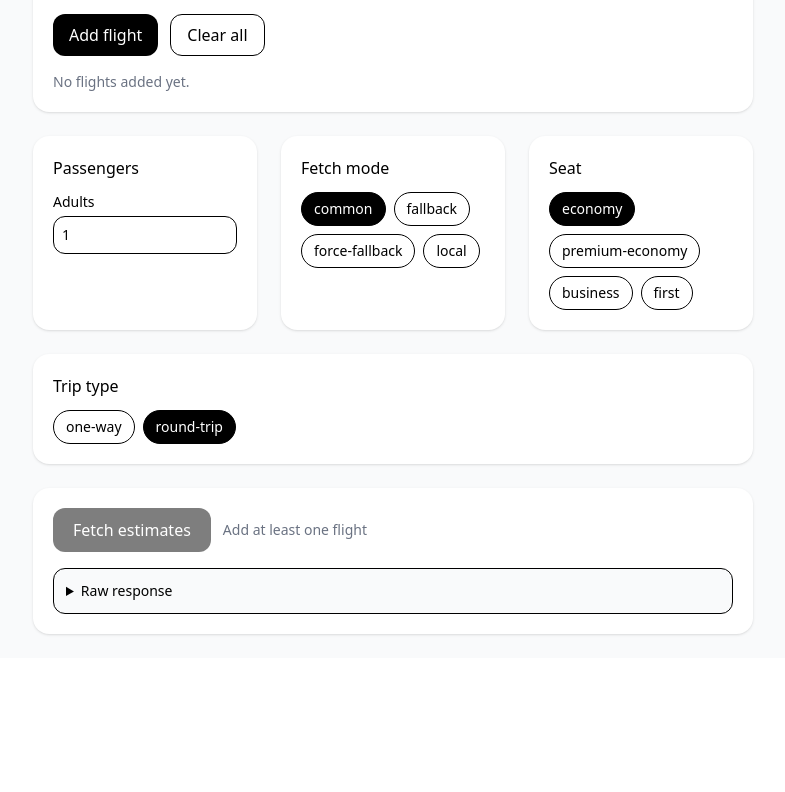
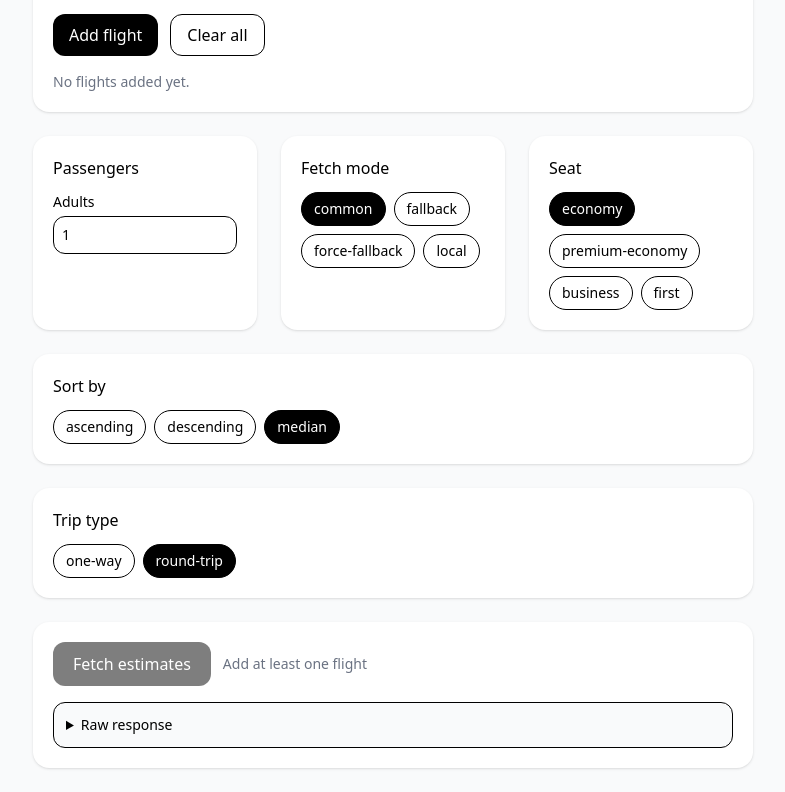
Before and after one commit to Velocity-Explorations/concierge, a SvelteKit app in the folder frontend/: page /flights in a window 1280 px wide. Shown: the part 606-1398 px from the top of the page, without its empty margins (247-1032 px from the left). Before the commit the page ends 1264 px from the top, so only its background shows below. Built offline with nearby package versions, Linux system fonts and the light colour scheme.

Commit message:
fix: fixed medianflight returns andmade visa frontend more navigable

```diff
--- a/frontend/src/routes/flights/+page.svelte
+++ b/frontend/src/routes/flights/+page.svelte
@@ -8,25 +8,27 @@
 	type PassengerType = PassengerModel;
 	type SeatType = OneWayFlight['seat'];
 	type TripKind = 'one-way' | 'round-trip';
+	type SortByType = OneWayFlight['sort_by'];
 
 	const FETCH_MODES: FetchModeType[] = ['common', 'fallback', 'force-fallback', 'local'];
 	const SEAT_TYPES: SeatType[] = ['economy', 'premium-economy', 'business', 'first'];
 	const TRIP_KINDS: TripKind[] = ['one-way', 'round-trip'];
+	const SORT_BY: SortByType[] = ['ascending', 'descending', 'median'];
 
 	let fetch_mode: FetchModeType = $state('common');
 	let flights = $state<FlightType[]>([]);
 	const passengers = $state<PassengerType>({ adults: 1 });
 	let seat = $state<SeatType>('economy');
 	let trip_kind = $state<TripKind>('round-trip');
-
+	let sort_by = $state<SortByType>('median');
 
 	let tempFlightData = $state({
 		outbound_date: new Date().toISOString().split('T')[0],
 		return_date: new Date(Date.now() + 7 * 24 * 60 * 60 * 1000).toISOString().split('T')[0],
 		from_country: 'United States',
 		to_country: 'United States',
-		from_city: "New York",
-		to_city: "San Francisco",
+		from_city: 'New York',
+		to_city: 'San Francisco',
 		max_stops: 0,
 		max_combinations: 20
 	});
@@ -36,7 +38,13 @@
 	let errorMsg = $state<string | null>(null);
 
 	function addFlight() {
-		if (!tempFlightData.from_country || !tempFlightData.to_country || !tempFlightData.from_city || !tempFlightData.to_city) return;
+		if (
+			!tempFlightData.from_country ||
+			!tempFlightData.to_country ||
+			!tempFlightData.from_city ||
+			!tempFlightData.to_city
+		)
+			return;
 		if (trip_kind === 'one-way' && !tempFlightData.outbound_date) return;
 		if (
 			trip_kind === 'round-trip' &&
@@ -45,7 +53,6 @@
 			return;
 
 		let newFlight: FlightType;
-
 
 		if (trip_kind === 'one-way') {
 			newFlight = {
@@ -56,6 +63,7 @@
 				from_city: tempFlightData.from_city,
 				to_city: tempFlightData.to_city,
 				max_stops: tempFlightData.max_stops || undefined,
+				sort_by,
 				seat,
 				passengers: { ...passengers },
 				fetch_mode
@@ -70,6 +78,7 @@
 				from_city: tempFlightData.from_city,
 				to_city: tempFlightData.to_city,
 				max_stops: tempFlightData.max_stops || undefined,
+				sort_by,
 				seat,
 				passengers: { ...passengers },
 				fetch_mode,
@@ -89,7 +98,6 @@
 			to_city: tempFlightData.to_city,
 			max_stops: 0,
 			max_combinations: 20
-
 		};
 	}
 
@@ -129,10 +137,8 @@
 				<input
 					class="mt-1 w-full rounded-xl border p-2"
 					type="text"
-
 					bind:value={tempFlightData.from_country}
-					oninput={(e) =>
-						(tempFlightData.from_country = (e.target as HTMLInputElement).value)}
+					oninput={(e) => (tempFlightData.from_country = (e.target as HTMLInputElement).value)}
 					placeholder="e.g. United States"
 				/>
 			</label>
@@ -142,8 +148,7 @@
 					class="mt-1 w-full rounded-xl border p-2"
 					type="text"
 					bind:value={tempFlightData.to_country}
-					oninput={(e) =>
-						(tempFlightData.to_country = (e.target as HTMLInputElement).value)}
+					oninput={(e) => (tempFlightData.to_country = (e.target as HTMLInputElement).value)}
 					placeholder="e.g. Canada"
 				/>
 			</label>
@@ -153,8 +158,7 @@
 					class="mt-1 w-full rounded-xl border p-2"
 					type="text"
 					bind:value={tempFlightData.from_city}
-					oninput={(e) =>
-						(tempFlightData.from_city = (e.target as HTMLInputElement).value)}
+					oninput={(e) => (tempFlightData.from_city = (e.target as HTMLInputElement).value)}
 					placeholder="e.g. New York"
 				/>
 			</label>
@@ -164,10 +168,8 @@
 					class="mt-1 w-full rounded-xl border p-2"
 					type="text"
 					bind:value={tempFlightData.to_city}
-					oninput={(e) =>
-						(tempFlightData.to_city = (e.target as HTMLInputElement).value)}
+					oninput={(e) => (tempFlightData.to_city = (e.target as HTMLInputElement).value)}
 					placeholder="e.g. Ottawa"
-
 				/>
 			</label>
 			<label class="block text-sm font-medium"
@@ -236,7 +238,12 @@
 							<div class="font-medium">
 								{flight.from_city.toUpperCase()} → {flight.to_city.toUpperCase()}
 							</div>
-							<div class="text-gray-500">{flight.kind === 'one-way' ? (flight as OneWayFlight).date : `${(flight as RoundTripFlight).outbound_date} - ${(flight as RoundTripFlight).return_date}`} · max {flight.max_stops} stop(s)</div>
+							<div class="text-gray-500">
+								{flight.kind === 'one-way'
+									? (flight as OneWayFlight).date
+									: `${(flight as RoundTripFlight).outbound_date} - ${(flight as RoundTripFlight).return_date}`}
+								· max {flight.max_stops} stop(s)
+							</div>
 							<div class="mt-1 text-xs text-gray-500">
 								{flight.seat} · {flight.kind} · {flight.passengers.adults} adult(s) · {flight.fetch_mode}
 							</div>
@@ -301,6 +308,23 @@
 		</div>
 
 		<div class="space-y-3 rounded-2xl bg-white p-5 shadow md:col-span-3">
+			<h3 class="font-medium">Sort by</h3>
+			<div class="flex flex-wrap gap-2">
+				{#each SORT_BY as item (item)}
+					<label class="inline-flex items-center gap-2">
+						<input class="sr-only" type="radio" bind:group={sort_by} value={item} />
+						<span
+							class="cursor-pointer rounded-full border px-3 py-1.5 text-sm"
+							class:!bg-black={sort_by === item}
+							class:!text-white={sort_by === item}
+							class:!border-black={sort_by === item}>{item}</span
+						>
+					</label>
+				{/each}
+			</div>
+		</div>
+
+		<div class="space-y-3 rounded-2xl bg-white p-5 shadow md:col-span-3">
 			<h3 class="font-medium">Trip type</h3>
 			<div class="flex flex-wrap gap-2">
 				{#each TRIP_KINDS as item (item)}
--- a/frontend/src/routes/visa/+page.svelte
+++ b/frontend/src/routes/visa/+page.svelte
@@ -154,7 +154,11 @@
 					!tempVisaData.from_country ||
 					!tempVisaData.to_country}
 			>
-				Add to list (optional)
+				{#if visa_data.length >= 1}
+					Add to list
+				{:else}
+					Add to list (optional)
+				{/if}
 			</button>
 			<button
 				type="button"
```
Also changed, not shown: 1 other file (tests, documents, lock files or other folders).
